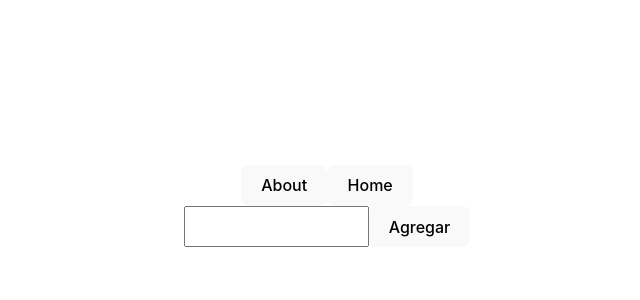
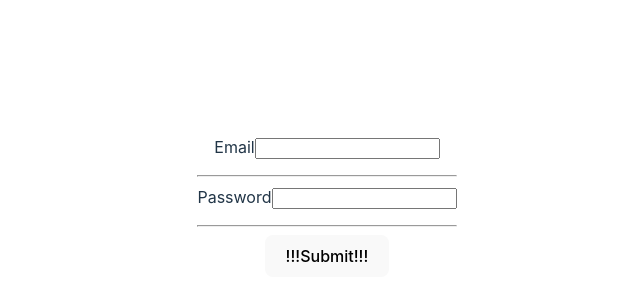
Before and after one commit to JohnRestrepo22/rick-and-morty-ft42b, a React (Vite) app: page / in a window 1280 px wide. Before the commit this address had no page. Shown: the part 194-494 px from the top of the page, without its empty margins (313-953 px from the left). Built offline with nearby package versions, Linux system fonts and the light colour scheme.

Commit message:
React Forms

```diff
--- a/src/App.jsx
+++ b/src/App.jsx
@@ -4,11 +4,29 @@ import { useState } from 'react';
 import axios from 'axios';
 import NavBar from './components/NavBar/NavBar'
 import About from "./components/About/About"
-import { Route,Routes } from 'react-router-dom';
+import { Route,Routes,useLocation,useNavigate, } from 'react-router-dom';
 import Detail from "./components/Detail/Detail"
+import Forms from './components/Form/Form';
+import { useEffect } from 'react';
+const EMAIL = 'restrepojohn228@gmail.com';
+const PASSWORD = 'Counter123';
 
 function App() {
+   const {pathname} = useLocation()
    const [characters,setCharacters] = useState([])
+
+   const navigate = useNavigate();
+const [access, setAccess] = useState(false);
+
+function login(userData) {
+   if (userData.password === PASSWORD && userData.email === EMAIL) {
+      setAccess(true);
+      navigate('/home');
+   }
+}
+useEffect(() => {
+   !access && navigate('/');
+}, [access]);
 
 const example = {
          id: 1,
@@ -38,9 +56,10 @@ const example = {
    return (
       <div className='App'>
          <div className='loco'>
-            <NavBar onSearch={onSearch}/>
+            { pathname !== "/" && <NavBar onSearch={onSearch}/>}
          </div>
          <Routes>
+            <Route path='/' element={<Forms login={login}/>}></Route>
             <Route path="/About" element={<About/>}/>
             <Route path="/home" element={
                <Cards characters={characters} onClose={onClose} />
--- /dev/null
+++ b/src/components/Form/Form.jsx
@@ -0,0 +1,53 @@
+import { useState } from "react";
+import validation from "../../validation";
+export default function Forms({login}) {
+  const [userData, setUserData] = useState({
+    email: "",
+    password: "",
+  });
+  const [errors, setErrors] = useState({});
+
+  const handleChange = (e) => {
+    setErrors(validation({ ...userData, [e.target.name]: e.target.value }));
+    setUserData({ ...userData, [e.target.name]: e.target.value });
+  };
+
+  const handleSubmit = (e)=>{
+    e.preventDefault();
+    login(userData)
+  }
+  return (
+    <div>
+      <form>
+        <label htmlFor="email"> Email</label>
+        <input
+          onChange={handleChange}
+          value={userData.email}
+          type="text"
+          name="email"
+        ></input>
+        {errors.email1 ? (
+          <p>{errors.email1}</p>
+        ) : errors.email2 ? (
+          <p>{errors.email2}</p>
+        ) : (
+          <p>{errors.email3}</p>
+        )}
+        <hr />
+
+        <label htmlFor="password"> Password</label>
+        <input
+          onChange={handleChange}
+          value={userData.password}
+          type="text"
+          name="password"
+        />
+        {
+            errors.password1 ? <p>{errors.password1}</p> : <p>{errors.p2}</p>
+        }
+        <hr />
+        <button type="submit" onClick={handleSubmit}>!!!Submit!!!</button>
+      </form>
+    </div>
+  );
+}
--- /dev/null
+++ b/src/validation.js
@@ -0,0 +1,19 @@
+export default (data) => {
+let errors = {};
+if(!data.email.includes("@")) {
+    errors.email1 = "El Email es invalido";
+}
+if(!data.email){
+    errors.email2 = "Ingrese Email"
+}
+if(data.email.length > 35){
+    errors.email3 = "Debe de contener menos de 35 caracteres"
+}
+if(!/\d/.test(data.password)){
+    errors.password1 = "La contraseña debe tener al menos  un numero"
+}
+if(data.password.length < 6 && data.password.length > 10) {
+    errors.password2 = "La contraseña debe tener una longitud entre 6 y 10 caracteres"
+}
+return errors
+};
```
